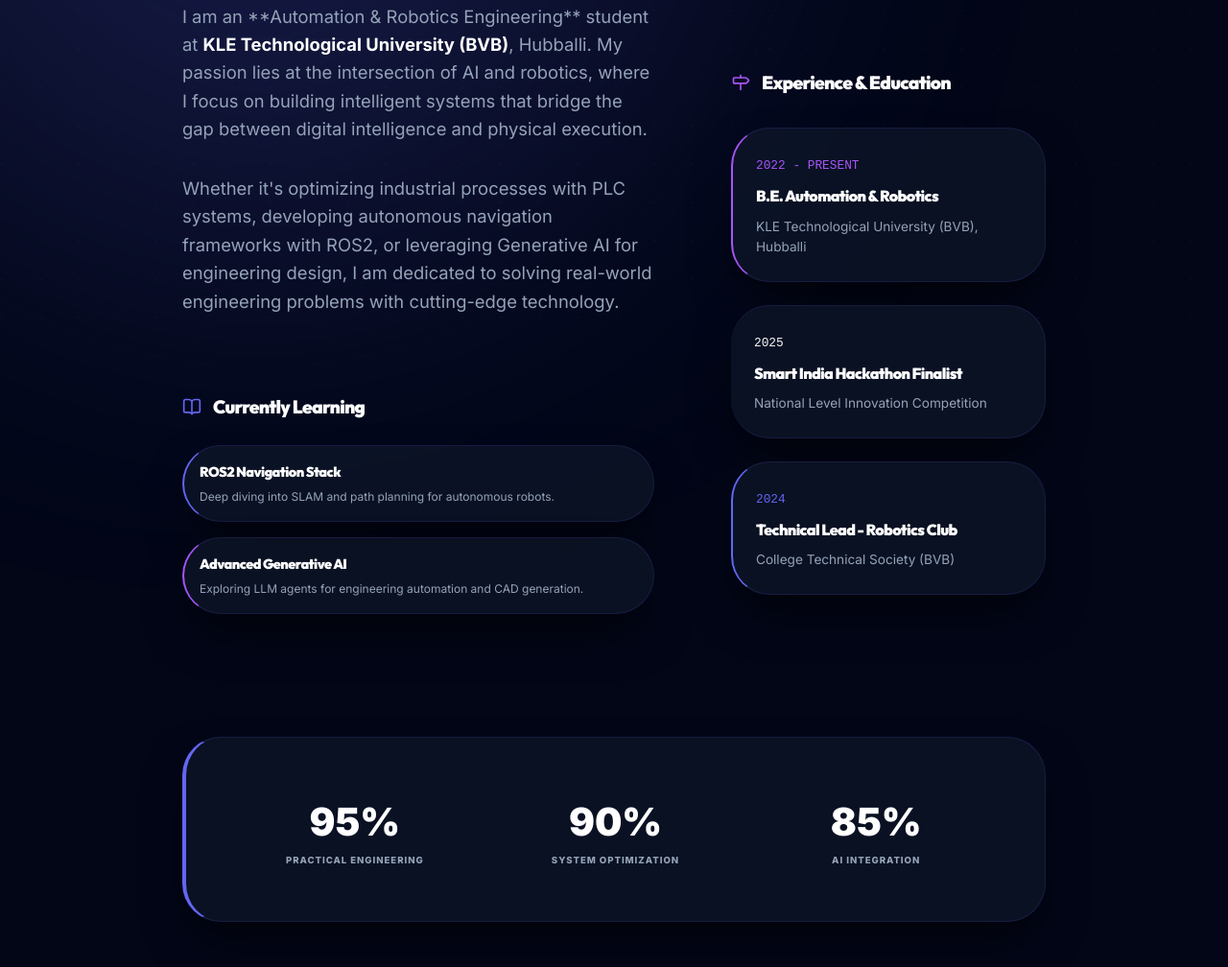
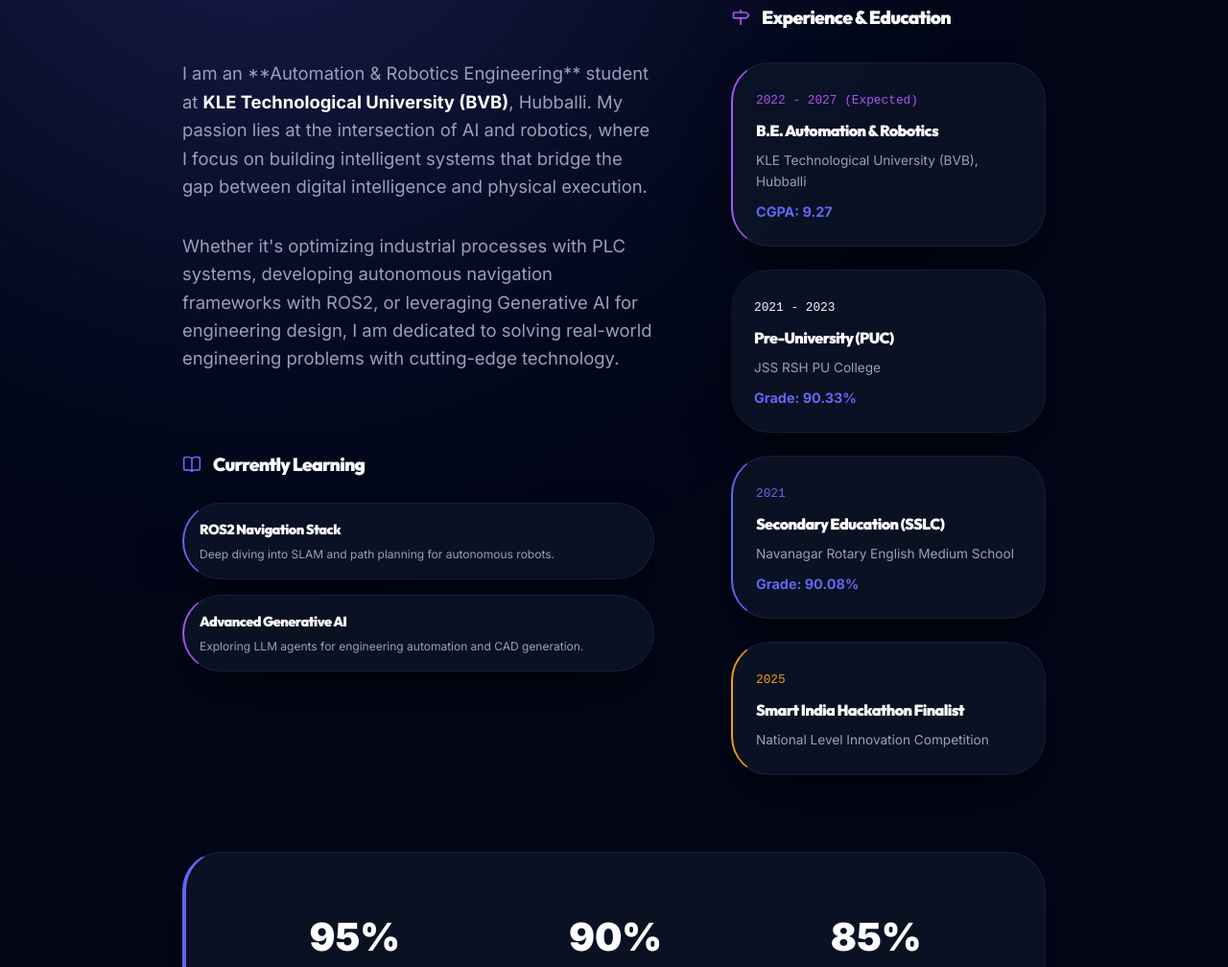
Before and after one commit to Shrigovinda25/shrigovinda-portfolio, a website with bundled scripts: page public/about.html in a window 1280 px wide. Shown: the part 431-1439 px from the top of the page at 96% size. Built offline with nearby package versions, Linux system fonts and the light colour scheme.

Commit message:
update project

```diff
--- a/public/about.html
+++ b/public/about.html
@@ -70,19 +70,27 @@
                             <i data-lucide="milestone" style="color: var(--secondary); width: 20px;"></i> Experience & Education
                         </h3>
                         <div class="glass-slab" style="padding: 1.5rem; border-left: 2px solid var(--secondary);">
-                            <span style="font-family: monospace; font-size: 0.8rem; color: var(--secondary);">2022 - PRESENT</span>
+                            <span style="font-family: monospace; font-size: 0.8rem; color: var(--secondary);">2022 - 2027 (Expected)</span>
                             <h4 style="color: #fff; margin: 0.5rem 0;">B.E. Automation & Robotics</h4>
-                            <p style="font-size: 0.85rem; color: var(--text-muted);">KLE Technological University (BVB), Hubballi</p>
+                            <p style="color: var(--text-muted); font-size: 0.85rem;">KLE Technological University (BVB), Hubballi</p>
+                            <p style="color: var(--primary); font-weight: 700; font-size: 0.9rem; margin-top: 0.5rem;">CGPA: 9.27</p>
                         </div>
                         <div class="glass-slab" style="padding: 1.5rem; border-left: 2px solid var(--accent);">
-                            <span style="font-family: monospace; font-size: 0.8rem; color: var(--accent);">2025</span>
+                            <span style="font-family: monospace; font-size: 0.8rem; color: var(--accent);">2021 - 2023</span>
+                            <h4 style="color: #fff; margin: 0.5rem 0;">Pre-University (PUC)</h4>
+                            <p style="color: var(--text-muted); font-size: 0.85rem;">JSS RSH PU College</p>
+                            <p style="color: var(--primary); font-weight: 700; font-size: 0.9rem; margin-top: 0.5rem;">Grade: 90.33%</p>
+                        </div>
+                        <div class="glass-slab" style="padding: 1.5rem; border-left: 2px solid var(--primary);">
+                            <span style="font-family: monospace; font-size: 0.8rem; color: var(--primary);">2021</span>
+                            <h4 style="color: #fff; margin: 0.5rem 0;">Secondary Education (SSLC)</h4>
+                            <p style="color: var(--text-muted); font-size: 0.85rem;">Navanagar Rotary English Medium School</p>
+                            <p style="color: var(--primary); font-weight: 700; font-size: 0.9rem; margin-top: 0.5rem;">Grade: 90.08%</p>
+                        </div>
+                        <div class="glass-slab" style="padding: 1.5rem; border-left: 2px solid #f59e0b;">
+                            <span style="font-family: monospace; font-size: 0.8rem; color: #f59e0b;">2025</span>
                             <h4 style="color: #fff; margin: 0.5rem 0;">Smart India Hackathon Finalist</h4>
                             <p style="font-size: 0.85rem; color: var(--text-muted);">National Level Innovation Competition</p>
-                        </div>
-                        <div class="glass-slab" style="padding: 1.5rem; border-left: 2px solid var(--primary);">
-                            <span style="font-family: monospace; font-size: 0.8rem; color: var(--primary);">2024</span>
-                            <h4 style="color: #fff; margin: 0.5rem 0;">Technical Lead - Robotics Club</h4>
-                            <p style="font-size: 0.85rem; color: var(--text-muted);">College Technical Society (BVB)</p>
                         </div>
                     </div>
                 </div>
```
Also changed, not shown: public/index.html (+1 -1 lines).
